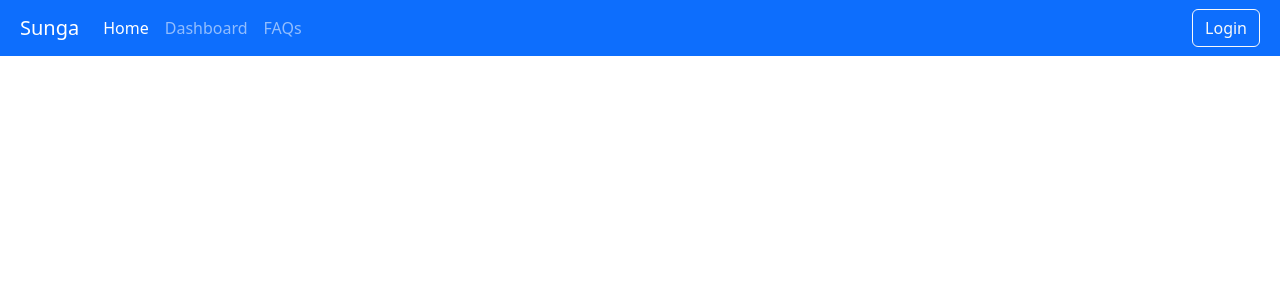
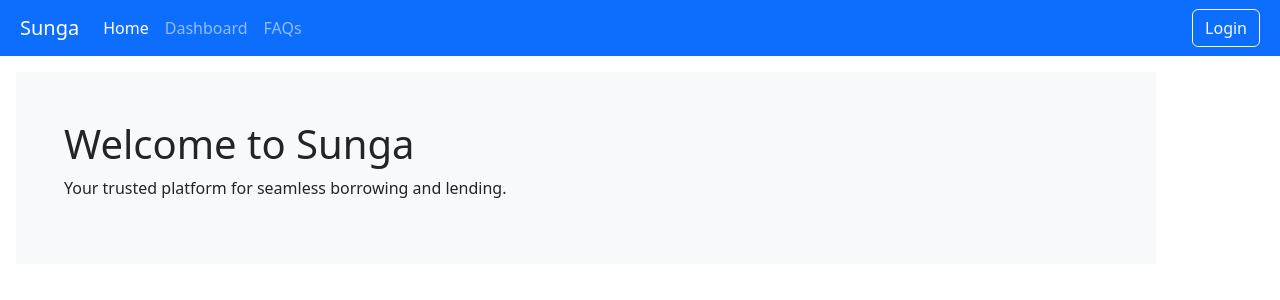
Before and after one commit to Dalliso-banda/sunga, a React (Vite) app in the folder client/: page / in a window 1280 px wide. Shown: the top 300 px of the page. Built offline with nearby package versions, Linux system fonts and the light colour scheme.

Commit message:
added react router dom

```diff
--- a/client/src/App.jsx
+++ b/client/src/App.jsx
@@ -1,12 +1,48 @@
 import 'bootstrap/dist/css/bootstrap.min.css'
+import {createBrowserRouter,RouterProvider} from 'react-router-dom'
 import Nav from './components/Nav.jsx'
+import Hero from './components/Hero.jsx'
+import Home from './pages/Home.jsx'
+
+const router = createBrowserRouter(
+[
+{
+   path: '/',
+  element:<Home/>
+
+},
+{
+   path: '/signup',
+  element:<Nav/>
+
+},
+{
+   path: '/login',
+  element:<Nav/>
+
+},
+{
+   path: '/dashbored',
+  element:<Nav/>
+
+
+},{
+   path: '/FAQs',
+  element:<Nav/>
+
+}
+
+]
+
+)
+
 function App() {
 
 
   return (
     <>
+<RouterProvider router={router}/>
 
-      <Nav />
     </>
   )
 }
--- a/client/src/components/Hero.jsx
+++ b/client/src/components/Hero.jsx
@@ -1,4 +1,4 @@
-import {container } from 'react-bootstrap';
+import {Container } from 'react-bootstrap';
 export default function Hero() {
     const background={
         backgroundImage: 'url(/src/assets/heroBrand.png)',
@@ -12,9 +12,9 @@ export default function Hero() {
         alignItems: 'center',
     }
   return (
-    <container className="bg-light p-5 rounded-lg m-3" styele={background}>
+    <Container className="bg-light p-5 rounded-lg m-3" styele={background}>
       <h1>Welcome to Sunga</h1>
       <p>Your trusted platform for seamless borrowing and lending.</p>
-    </container>
+    </Container>
   );
 }
--- /dev/null
+++ b/client/src/pages/Home.jsx
@@ -0,0 +1,9 @@
+import Nav from '../components/Nav.jsx';
+import Hero from '../components/Hero.jsx';
+
+export default function Home(){
+  return (<>
+  <Nav/>
+ <Hero/>
+  </>)
+}
```
